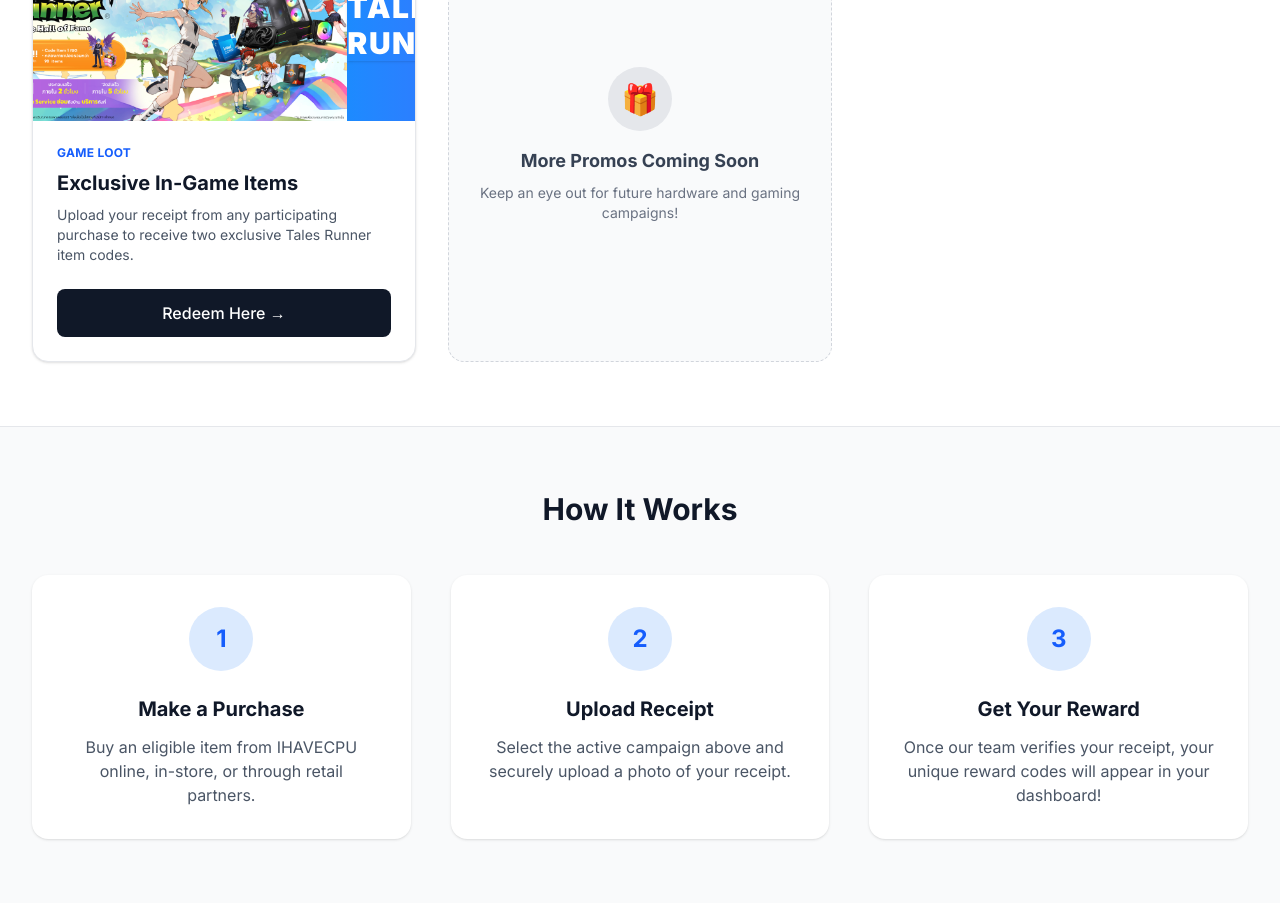
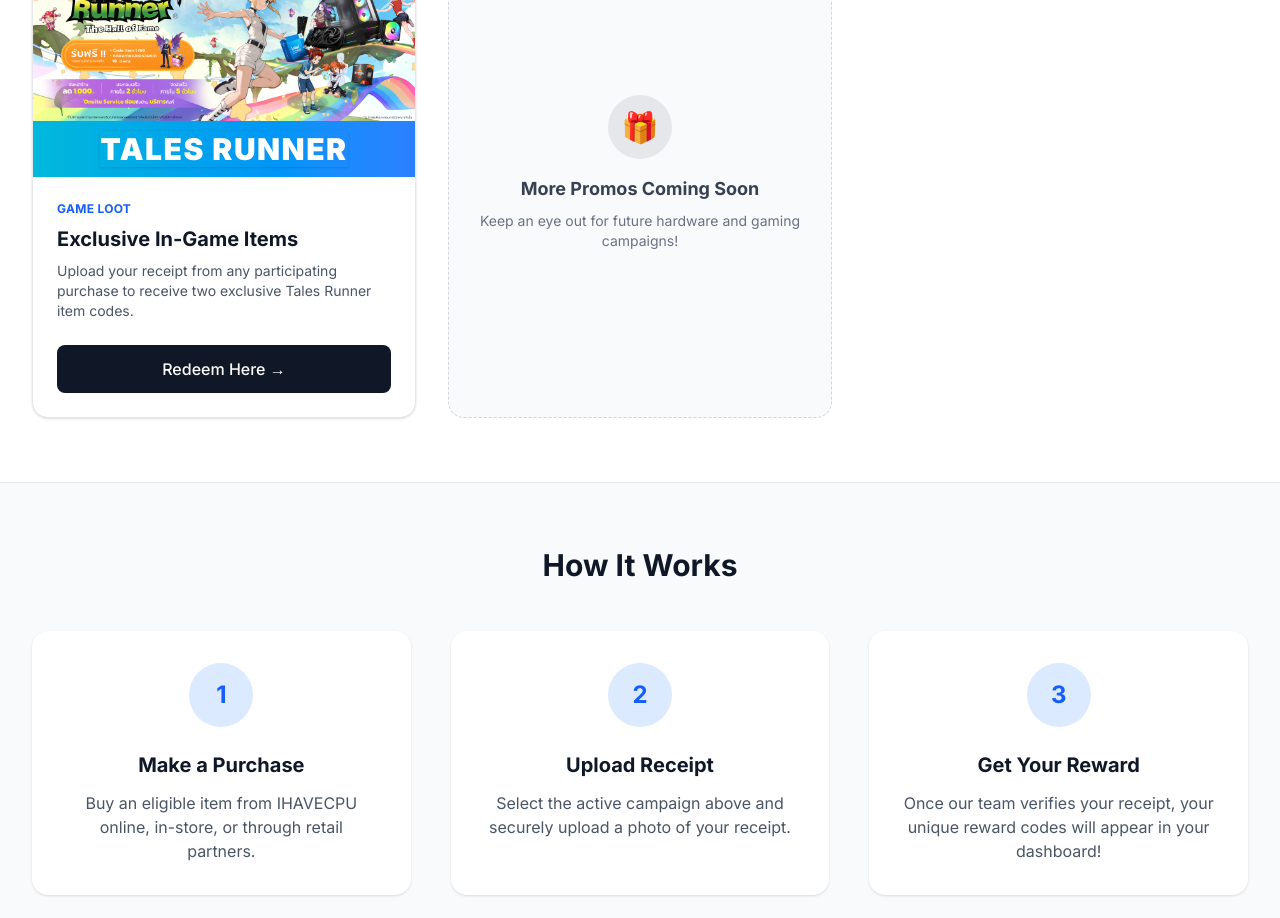
Before and after one commit to supakorni-cmyk/ihavecpu-redemption, a Next.js app: page / in a window 1280 px wide. Shown: the part 800-1718 px from the top of the page. Built offline with nearby package versions, Linux system fonts and the light colour scheme; no server answers.

Commit message:
Add Style

```diff
--- a/app/page.tsx
+++ b/app/page.tsx
@@ -59,7 +59,9 @@
             {/* Placeholder Image Banner (You can replace the src with a real Tales Runner banner image later) */}
             <div className="h-48 bg-gradient-to-r from-cyan-500 to-blue-500 flex items-center justify-center">
               <img src="/tr-banner.jpg" />
-               <span className="text-white font-black text-3xl tracking-wider shadow-sm">TALES RUNNER</span>
+            </div>
+            <div className="h-14 bg-gradient-to-r from-cyan-500 to-blue-500 flex items-center justify-center">
+              <span className="text-white font-black text-3xl tracking-wider shadow-sm">TALES RUNNER</span>
             </div>
 
             <div className="p-6 flex flex-col flex-grow">
```
